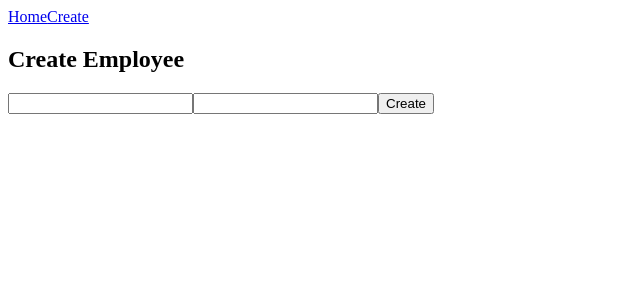
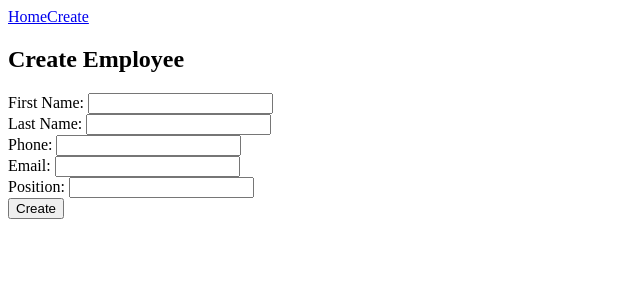
Before and after one commit to rothblaa/employee-management-app, an Angular app: page /create in a window 1280 px wide. Shown: the top 300 px of the page, without its empty margins (0-640 px from the left). Built offline with nearby package versions, Linux system fonts and the light colour scheme.

Commit message:
churching up the template

```diff
--- a/src/app/employee-form/employee-form.component.html
+++ b/src/app/employee-form/employee-form.component.html
@@ -1,8 +1,27 @@
 <h2>Create Employee</h2>
 
 <form (ngSubmit)="onSubmit()">
-  <input type="text" name="firstName" [(ngModel)]="employee.firstName" />
-  <input type="text" name="lastName" [(ngModel)]="employee.lastName" />
+  <div>
+    <label for="firstName">First Name: </label>
+    <input type="text" name="firstName" [(ngModel)]="employee.firstName" />
+  </div>
+  <div>
+    <label for="lastName">Last Name: </label>
+    <input type="text" name="lastName" [(ngModel)]="employee.lastName" />
+  </div>
+  <div>
+    <label for="phone">Phone: </label>
+    <input type="phone" name="phone" [(ngModel)]="employee.phone" />
+  </div>
+  <div>
+    <label for="email">Email: </label>
+    <input type="email" name="email" [(ngModel)]="employee.email" />
+  </div>
+  <div>
+    <label for="position">Position: </label>
+    <input type="text" name="position" [(ngModel)]="employee.position" />
+  </div>
+
 
   <button type="submit">Create</button>
 </form>
```
